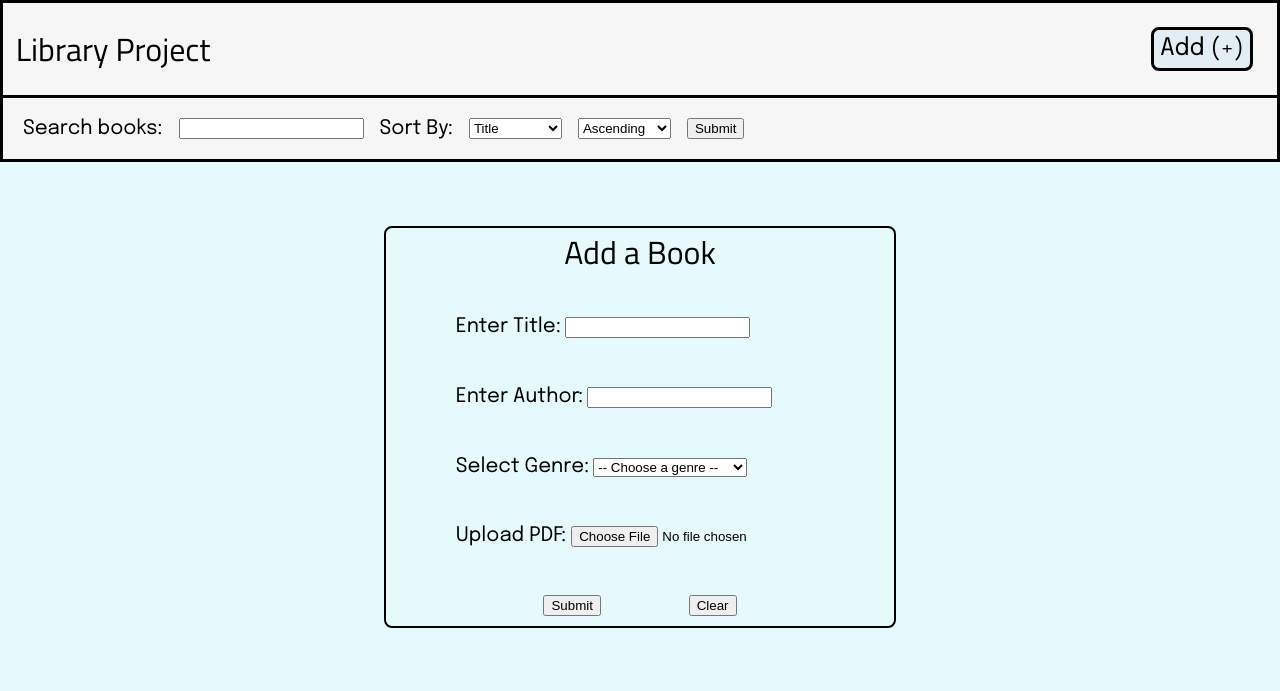
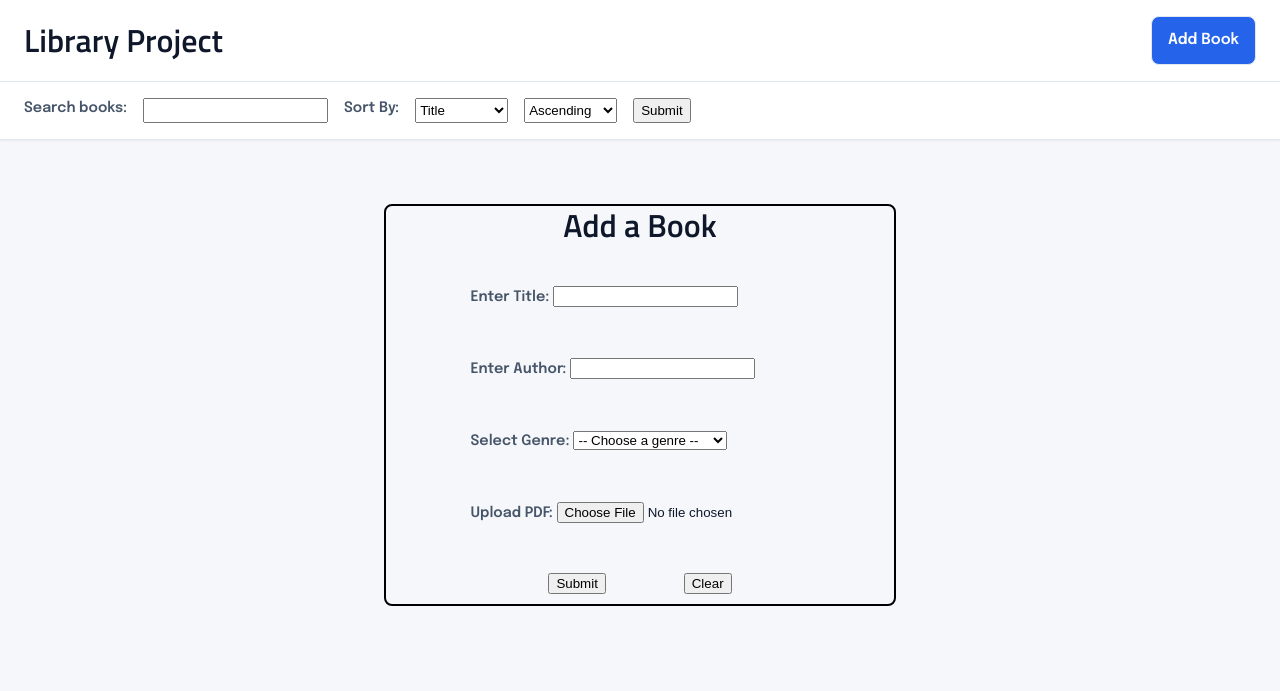
Before and after one commit to AustinN-Tech/Library_Project, a Flask app: page /add_book in a window 1280 px wide. Shown: the top 691 px of the page. Run offline with Flask 3, Linux system fonts and the light colour scheme; some web fonts are replaced.

Commit message:
style.css refactor: redid colors + webpage header

```diff
--- a/src/static/reset.css
+++ /dev/null
@@ -1,5 +0,0 @@
-/* ==== CSS Reset ====*/
-* {
-    margin: 0px;
-    box-sizing: border-box;
-}
--- a/src/static/style.css
+++ b/src/static/style.css
@@ -1,55 +1,88 @@
 :root { /* Defining color variables */
-    --offwhite: #E3EEF4;
-    --primary_color: #F6F6F6;
-    --grey: #D4D4D4;
-    --background_color: #E6FAFC;
+    /* Core Colors */
+    --background_color: #f5f7fb; /* page background color */
+    --surface: #ffffff; /* used for cards/forms/dropdowns, etc.. */
+    --surface_offwhite: #f8fafc; /* offwhite for hover */
+    /* Border Colors */
+    --border: #e2e8f0;
+    --border-strong: #cbd5e1; /* border for hover */
+    /* Text Colors */
+    --text: #0f172a; /* main text */
+    --text-soft: #475569; /* for paragraph text */
+    --text-muted: #64748b; /* secondary labels/info */
+    /* Accent Colors */
+    --accent: #2563eb; /* for buttons */
+    --accent-hover: #1d4ed8;
+    /* Status Colors */
+    --error: #fef2f2;
+    --success: #f0fdf4;
+    /* Shadows */
+    --shadow-sm: 0 1px 2px rgba(15, 23, 42, 0.05);
+    --shadow-md: 0 8px 24px rgba(15, 23, 42, 0.08);
 }
-body {
-    background-color: var(--background_color);
+
+*,
+*::before,
+*::after {
+    box-sizing: border-box;
 }
 
 /* Global Font Styling */
+body {
+    margin: 0;
+    background-color: var(--background_color);
+    color: var(--text);
+    font-family: 'Epilogue', 'Montserrat', sans-serif;
+    line-height: 1.5;
+}
+
 h1, h2 {
     font-family: 'Titillium Web', 'Roberto', sans-serif;
-    font-weight: normal;
-    font-size: 1.5rem;
+    font-weight: 600;
+    color: var(--text);
+    line-height: 1.2;
+    margin: 0;
 }
 h3, h4 {
     font-family: 'Signika Negative', 'Nunito', sans-serif;
-    font-weight: normal;
-    font-size: 1.3rem;
-    margin: 1.5em;
-    margin-bottom: 0;
+    font-weight: 600;
+    color: var(--text);
+    line-height: 1.25;
+    margin: 0;
 }
 p {
     font-family: 'Epilogue', 'Montserrat', sans-serif;
-    font-weight: normal;
-    font-size: 1.1rem;
-    margin: 1em;
+    font-weight: 400;
+    font-size: 1rem;
+    color: var(--text-soft);
+    margin: 0;
 }
 a { /* For info links and such */
-    font-family: 'Epilogue', 'Montserrat', sans-serif;
-    font-weight: normal;
+    font-family: inherit;
+    font-weight: 500;
     text-decoration: none;
-    color: black;
+    color: var(--text);
 }
 a:hover {
     cursor: pointer;
 }
 
 label {
-    font-family: 'Epilogue', 'Montserrat', sans-serif;
-    font-size: 1.25rem;
-    white-space: nowrap; /* So the text doesn't get squished */
+    font-size: 0.9rem;
+    font-weight: 600;
+    color: var(--text-soft);
+    margin-bottom: 0.25rem;
 }
 
 .top_controls {
     display: flex;
     flex-direction: column;
-    background-color: var(--primary_color);
-    border-style: solid;
-    border-color: black;
-    border-top-style: hidden;
+    background-color: var(--surface);
+    border-bottom: 1px solid var(--border);
+    box-shadow: var(--shadow-sm);
+    position: sticky;
+    top: 0;
+    z-index: 100;
 }
 
 /* Header Bar */
@@ -57,37 +90,41 @@ header {
     display: flex;
     align-items: center;
     justify-content: space-between; /* puts items (site title and add button) on opposite sides*/
-    border-style: solid; /* solid */
-    border-right-style: hidden;
-    border-left-style: hidden;
-    border-color: black; /* Black border to better outline website structure */
+    padding: 1rem 1.5rem;
+    border-bottom: 1px solid var(--border);
 }
 header h1 {
+    margin: 0;
     font-size: 2rem;
-    margin-left: 1%;
+    font-weight: 600;
+    line-height: 1.1;
 }
 .add_button {
-    border-style: solid;
-    border-color: black;
+    padding: 0.75rem 1rem;
+    border: 1px solid var(--border);
     border-radius: 8px;
-    font-size: 1.5rem;;
-    margin: 1em;
-    background-color: var(--offwhite);
-    padding: 0.5%;
+    font-size: 0.95rem;
+    font-weight: 600;
+    background-color: var(--accent);
+    color: white;
+}
+.add_button:hover {
+    background-color: var(--accent-hover);
 }
 
 .search_and_sort {
     display: flex;
     flex-direction: row;
-    margin: 1%;
+    flex-wrap: wrap;
+    align-items: center;
     gap: 1rem;
+    padding: 1rem 1.5rem;
 }
-
 
 .search_bar form {
     display: flex;
     gap: 1rem;
-    margin: 1%;
+    flex-wrap: wrap;
 }
 
 button:hover {
@@ -100,12 +137,6 @@ button:hover {
     align-items: center;
 }
 
-/* .book_list {
-    display: grid;
-    align-items: center;
-    grid-template-columns: 1fr 1fr 1fr;
-    grid-template-rows: 1fr 1fr 1fr;
-} */
 
 .book_card {
     margin: 1%;
--- a/src/templates/base.html
+++ b/src/templates/base.html
@@ -5,7 +5,6 @@
     <meta name="viewport" content="width=device-width, initial-scale=1.0">
     <!-- Style Sheet -->
     <link rel="stylesheet" href="{{ url_for('static', filename='style.css') }}">
-    <link rel="stylesheet" href="{{ url_for('static', filename='reset.css') }}">
     <!-- Fonts -->
     <link rel="preconnect" href="https://fonts.googleapis.com">
     <link rel="preconnect" href="https://fonts.gstatic.com" crossorigin>
@@ -18,7 +17,7 @@
         <header class="page_header">
             <h1>Library Project</h1>
 
-            <a class="add_button" href="{{url_for('add_book_page')}}">Add (+)</a>
+            <a class="add_button" href="{{url_for('add_book_page')}}">Add Book</a>
         </header>
 
         <div class="search_and_sort">
```
